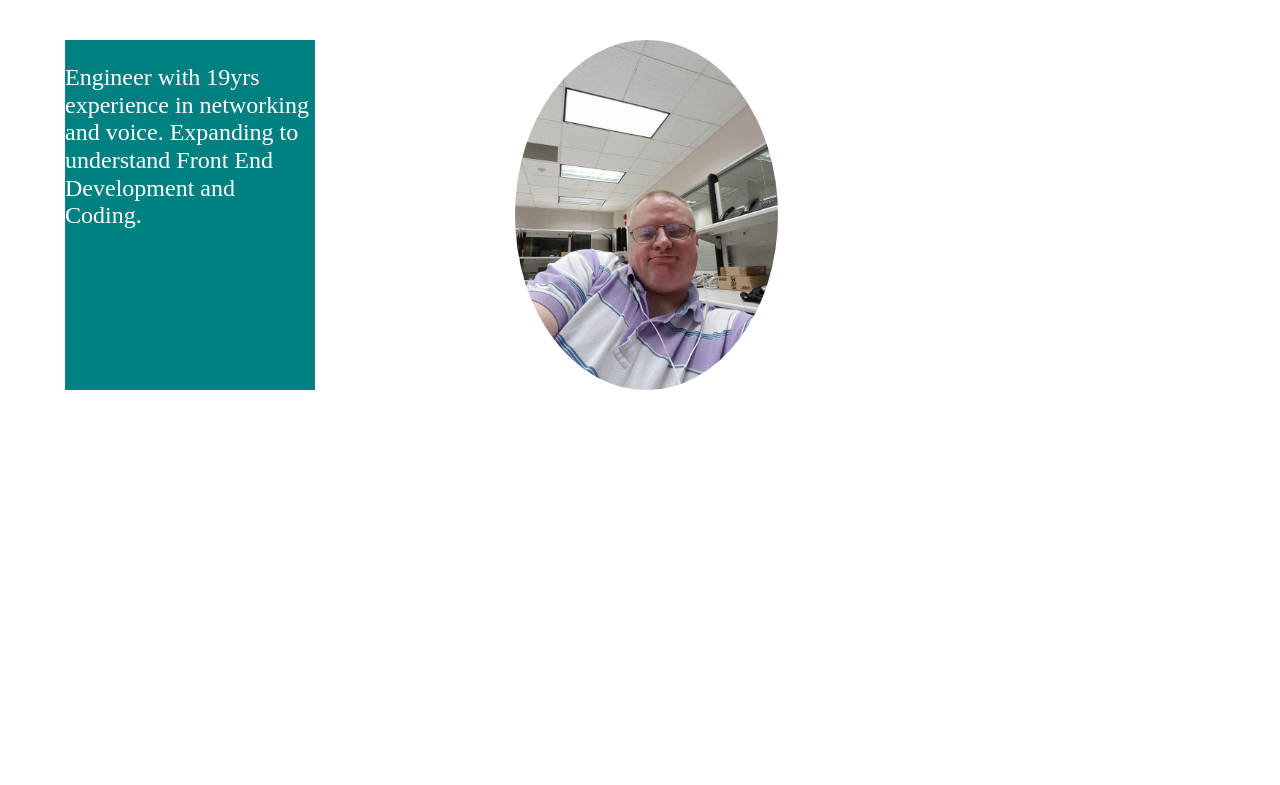
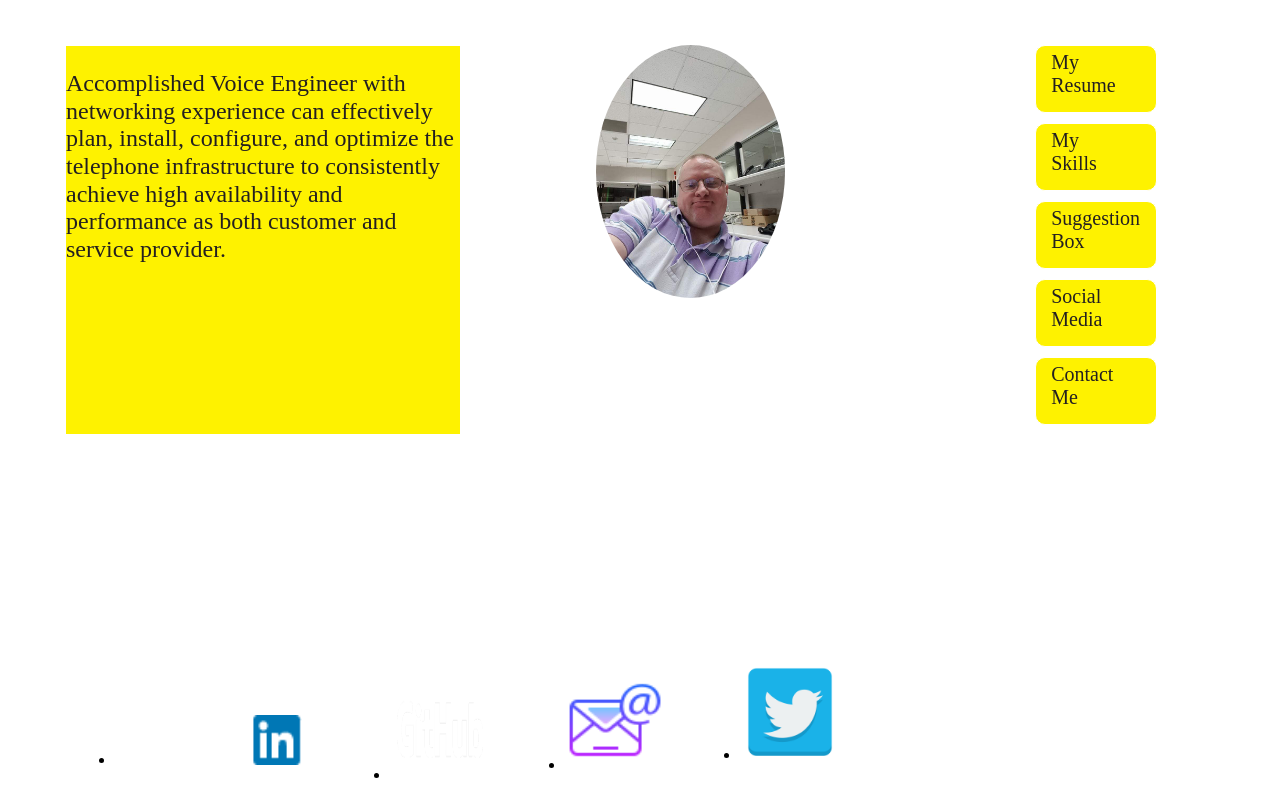
Before and after one commit to telnettech/Final_Project, a plain HTML site: page index.html in a window 1280 px wide. Shown: the part 134-919 px from the top of the page. Before the commit the page ends 800 px from the top, so only its background shows below. Drawn offline with Linux system fonts and the light colour scheme.

Commit message:
2nd Draft of Final Project

```diff
--- a/css/styles.css
+++ b/css/styles.css
@@ -1,49 +1,96 @@
-/* Styles */
-body{
-  display: flex;
-  flex-wrap: wrap;
-  margin-left 65px;
+/* Content Styles */
+
+body {
   background-image: url(../img/thomas-jensen-596085-unsplash.jpg);
   background-repeat:no-repeat;
   background-size:cover;
-
 }
 
 #pageTitle {
   text-align: center;
-  margin-left: 215px;
-  font-size: 70px;
-  color: #ffffff;
+  font-size: 4.5rem;
+  color: #fff;
 }
 
-.bioBox {
+#bioBox {
   display: inline-flex;
   column-count: 3;
   margin-left: 65px;
-
 }
 
+#aboutMe {
+  background-color: #fef200;
+  font-size: x-large;
+  color: #231f20;
+  border: 1px solid white;
+  float: left;
+  width: 33%;
+  word-wrap: break-word;
+}
 
-#aboutMe {
-  background-color: teal;
-  font-size: x-large;
-  color: #fff;
+#personalPhoto {
+  max-height: 600px;
+  max-width: 900px;
+  border-radius: 50%;
+  width: 33%;
+  overflow: hidden;
+  display: block;
+  margin-left: 135px;
+  margin-right: auto;
+}
+
+#nav button {
+  font-size: 1.25em;
+  background-color: #fef200; /* CC Yellow background */
+  border: 1px solid white; /* CC White border */
+  color: #231f20; /* CC Black text */
+  padding: 5px 105px 15px 15px;
+  margin-bottom: 10px;
+  cursor: pointer; /* Pointer/hand icon */
+  width: 33%;
+  display: block; /* Make the buttons appear below each other */
+  border-radius: 10px;
+}
+
+#nav button:hover, button:focus {
+    color: #fef200; /** Columbus Crew Yellow **/
+    background-color: #231f20; /** Columbus Crew Black **/
+}
+
+#socialMedia{
+  margin-top: 150px;
+  padding: 0;
+}
+
+#soicalMedia ul {
+    list-style: none;
+    margin: 0;
+    padding: 0;
+}
+
+#socialMedia li {
   float: left;
-  width: 250px;
-  /* margin-left: 65px; */
-  word-wrap: break-word;
+  margin-left: 75px;
+}
+
+#linkedIn{
+  margin-top: 130px;
+}
+
+#gitHub{
+  margin-top: 95px;
+}
+
+#email{
+  margin-top: 85px;
+}
+
+#twitter{
+  margin-top: 75px;
 }
 
 
 
-#personalPhoto {
-  max-height: 350px;
-  max-width: 500px;
-  border-radius: 50%;
-  overflow: hidden;
-  display: block;
-  margin-left: 200px;
-  margin-right: auto;
 
 
   /* =====================
@@ -61,12 +108,3 @@ body{
 
   /* Desktop to 1024 ----------- */
   /* @media only screen and (min-device-width : 769px) and (max-device-width : 1024px) {
-
-    /* Styles */
-    body {
-      /*justify-content: center;
-        align-items: center;*/
-      height: 400px;
-      width: 100%;
-    }
-  } */
--- a/index.html
+++ b/index.html
@@ -15,29 +15,52 @@
     Brian Simpson Portfolio
   </h1>
 
-  <div class ='bioBox'>
+  <div id ='bioBox'>
     <div id = 'aboutMe'>
       <p>
-        Engineer with 19yrs experience in networking and voice. Expanding to understand Front End Development and Coding.
+        Accomplished Voice Engineer with networking experience can effectively plan, install, configure, and optimize the telephone infrastructure to consistently achieve high availability and performance as both customer and service provider.
       </p>
-
     </div>
 
     <div>
       <img src='img/personal_photo2.jpg' id='personalPhoto'>
     </div>
+
+    <div id ='nav'>
+      <button>My Resume</button>
+      <button>My Skills</button>
+      <button>Suggestion Box</button>
+      <button>Social Media</button>
+      <button>Contact Me</button>
+    </div>
   </div>
 </body>
-<!--<div id ='socialMedia'>
-            <img src= 'img/icons8-email-64.png'>
-            <img src= 'img/GitHub_Logo_White.png'>
-            <img src= 'img/Logo-2CRev-28px-R.png'>
-            <img src= 'img/social-twitter-icon.png'>
-        </div>--->
 
-</body>
 <footer>
-
+  <div id ='socialMedia'>
+    <ul>
+      <li id = 'linkedIn'>
+        <a href = 'http://linkedin.com/in/telnettech' target = 'blank'>
+            <img src= 'img/Logo-2CRev-28px-R.png' alt ='' height = "50" width = "200">
+          </a>
+        </li>
+      <li id = 'gitHub'>
+        <a href = 'https://github.com/telnettech' target = 'blank'>
+          <img src= 'img/GitHub_Logo_White.png' alt = '' height = "100" width = "100">
+        </a>
+      </li>
+      <li id = 'email'>
+        <a href = 'mailto:telnettech@gmail.com'>
+          <img src= 'img/icons8-email-64.png' alt = '' height = "100" width = "100">
+        </a>
+      </li>
+      <li id = 'twitter'>
+        <a href = 'https://twitter.com/lou_telnettech' target = 'blank'>
+          <img src= 'img/social-twitter-icon.png' alt = '' height = "100" width = "100">
+        </a>
+      </li>
+    </ul>
+  </div>
 </footer>
 
 </html>
```
